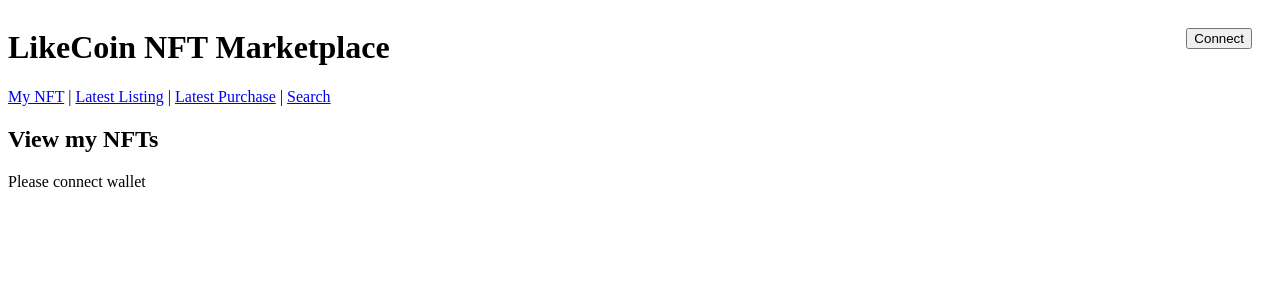
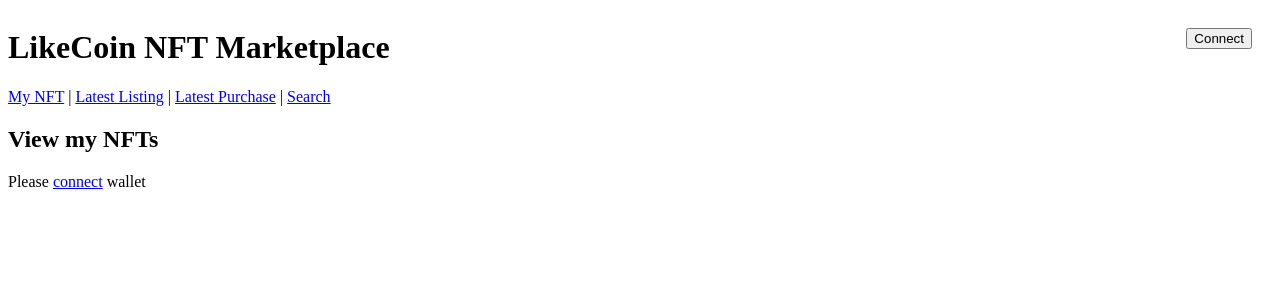
Before and after one commit to likecoin/likecoin-nft-marketplace, a Nuxt app: page /owned in a window 1280 px wide. Shown: the top 300 px of the page. Built offline with nearby package versions, Linux system fonts and the light colour scheme.

Commit message:
🚸 Make connect wallet message clickable

```diff
--- a/pages/owned/index.vue
+++ b/pages/owned/index.vue
@@ -1,7 +1,7 @@
 <template>
   <div>
     <h2>View my NFTs</h2>
-    <div v-if="!wallet">Please connect wallet</div>
+    <div v-if="!wallet">Please <a href="#" @click.prevent="connect">connect</a> wallet</div>
     <section v-else>
       <div v-if="!ownedList.length">You don't own any NFT on LikeCoin chain</div>
       <table v-else>
```
